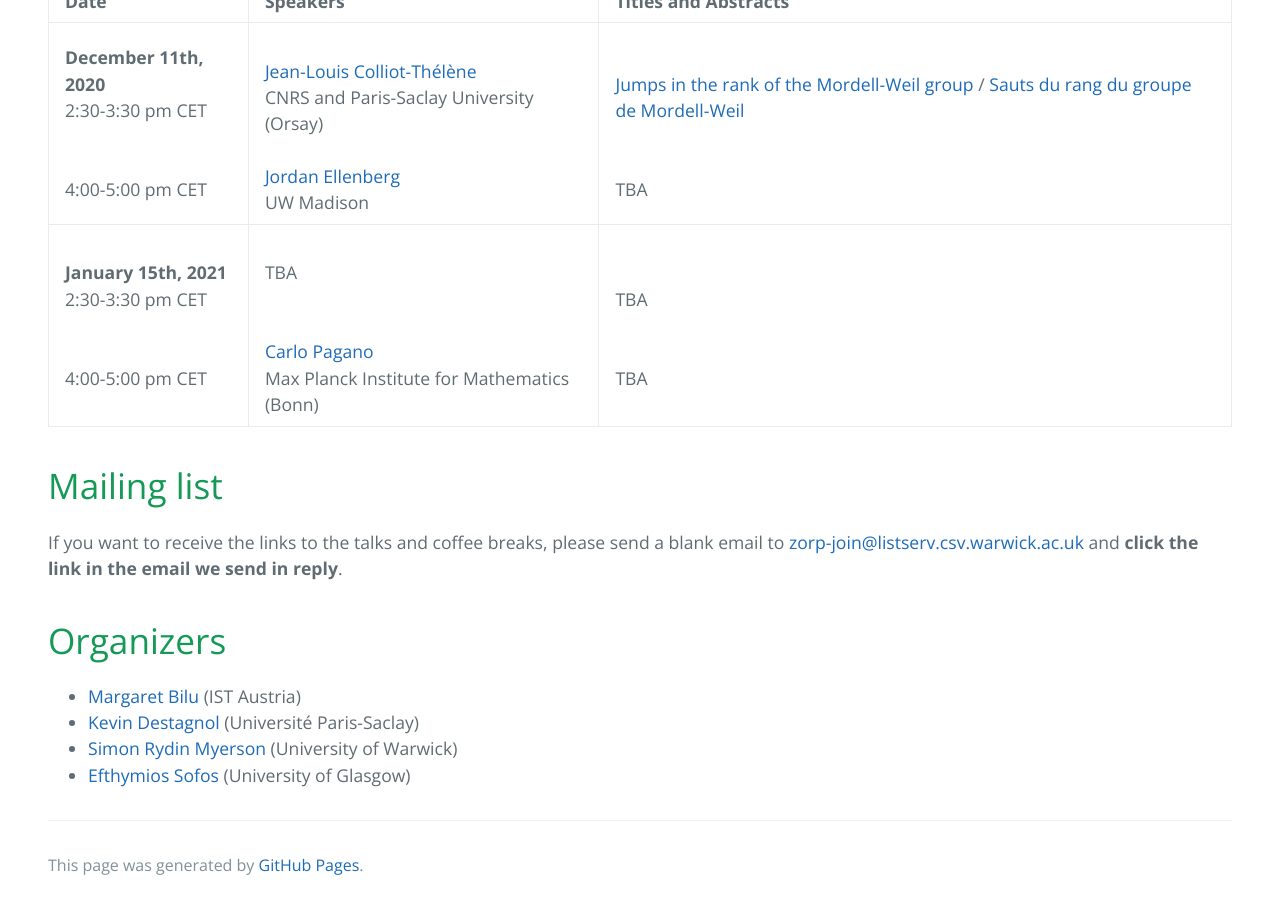
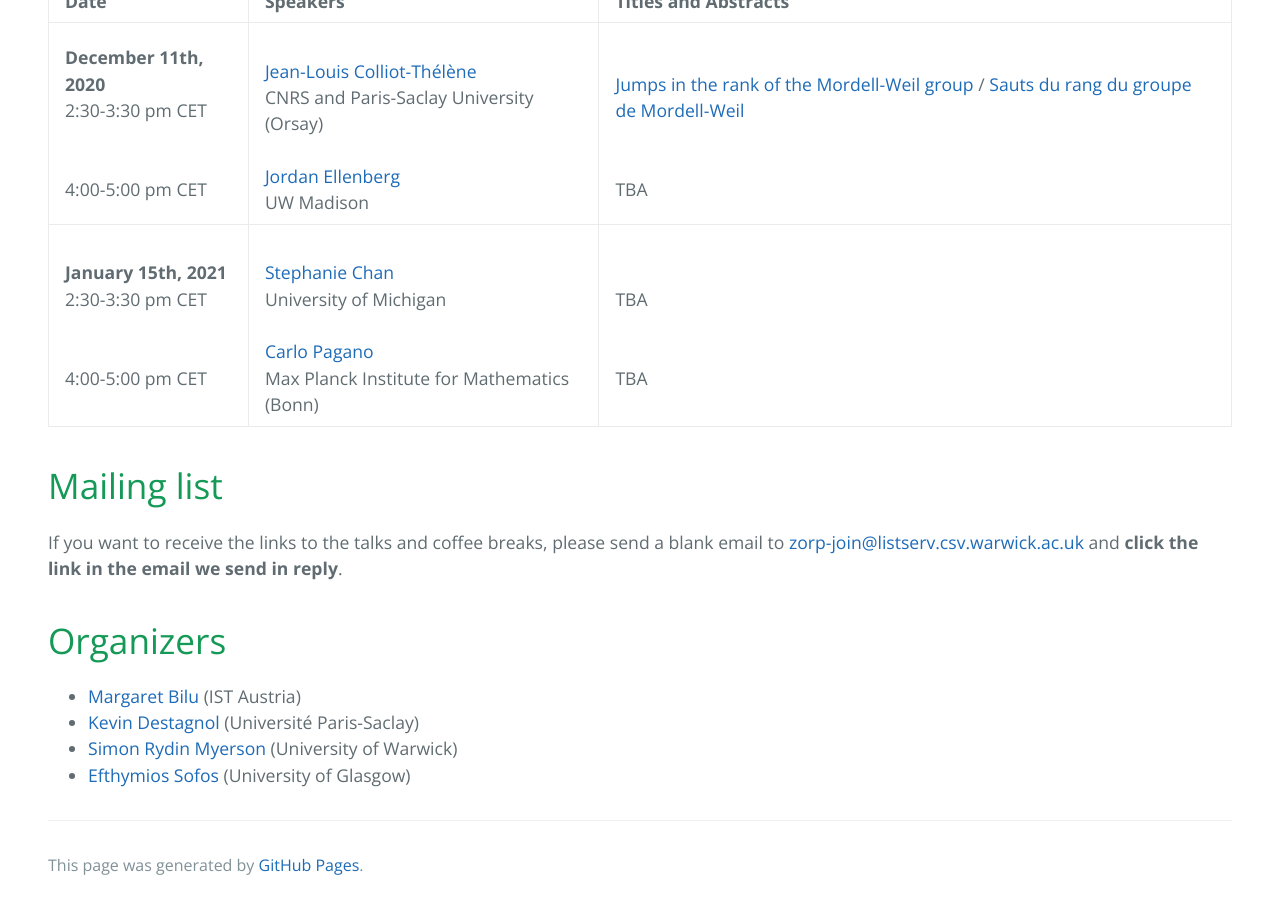
Before and after one commit to zoom-on-rational-points/zoom-on-rational-points.github.io, a Jekyll site: the page built from index.md, in a window 1280 px wide and 900 px high, scrolled down 949 px. Built offline with Jekyll 4.4.1, drawn with Linux system fonts in a browser that asks for light colours; our own code applies the rules of GitHub Pages for plain Markdown files.

Commit message:
Update index.md

```diff
--- a/index.md
+++ b/index.md
@@ -14,7 +14,7 @@ The seminar meets on one Friday every month with two talks, at **2:30-3:30 pm  P
 | Date   | Speakers     | Titles and Abstracts |
 |:-------|:--------------|:------|
 | **December 11th, 2020** <br>2:30-3:30 pm CET <br><br> <br> 4:00-5:00 pm CET <br>| <br><a href="https://www.imo.universite-paris-saclay.fr/~colliot/">Jean-Louis Colliot-Thélène</a> <br> CNRS and Paris-Saclay University (Orsay) <br><br>  <a href="https://www.math.wisc.edu/~ellenber/"> Jordan Ellenberg </a> <br> UW Madison| <br><a href="https://zoom-on-rational-points.github.io/abstractCT">Jumps in the rank of the Mordell-Weil group</a> / <a href="https://zoom-on-rational-points.github.io/resumeCT">Sauts du rang du groupe de Mordell-Weil</a> <br><br><br>TBA<br>|
-| **January 15th, 2021** <br>2:30-3:30 pm CET <br><br> <br> 4:00-5:00 pm CET <br>| <br>TBA <br>  <br><br>  <a href="http://guests.mpim-bonn.mpg.de/carlo.pagano90/"> Carlo Pagano </a> <br> Max Planck Institute for Mathematics (Bonn)| <br>TBA <br><br><br>TBA<br>|
+| **January 15th, 2021** <br>2:30-3:30 pm CET <br><br> <br> 4:00-5:00 pm CET <br>| <br><a href ="https://www-personal.umich.edu/~ytchan/">Stephanie Chan</a> <br> University of Michigan <br><br>  <a href="http://guests.mpim-bonn.mpg.de/carlo.pagano90/"> Carlo Pagano </a> <br> Max Planck Institute for Mathematics (Bonn)| <br>TBA <br><br><br>TBA<br>|
 
 
 # Mailing list
```
